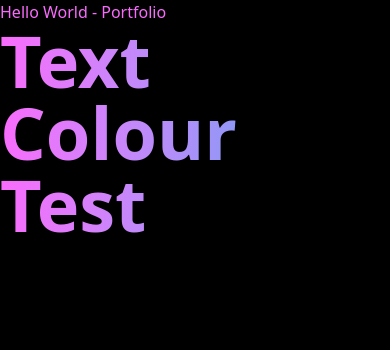
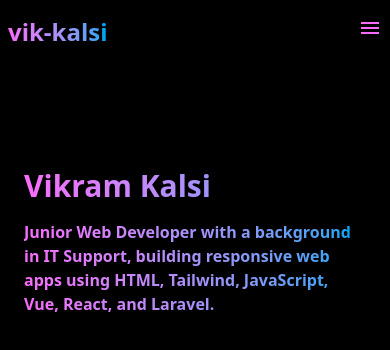
Before and after one commit to vik-kalsi/vik-kalsi-portfolio, a website: page index.html in a window 390 px wide. Drawn offline with Linux system fonts and the light colour scheme.

Commit message:
Hero Section Mobile

```diff
--- a/index.html
+++ b/index.html
@@ -8,11 +8,21 @@
 </head>
 
 <body class="bg-black text-[#F96BFC]">
-    <h1>Hello World - Portfolio</h1>
+
+    <div class="mt-4 flex justify-between mx-2">
+        <h1 class="font-bold text-2xl text-transparent bg-clip-text bg-linear-to-r from-[#F96BFC] to-sky-500">vik-kalsi</h1>
+
+        <svg class="block md:hidden cursor-pointer" xmlns="http://www.w3.org/2000/svg" height="24px" viewBox="0 0 24 24" width="24px" fill="#F96BFC"> <path d="M0 0h24v24H0V0z" fill="none"></path><path d="M3 18h18v-2H3v2zm0-5h18v-2H3v2zm0-7v2h18V6H3z"></path></svg>
+
+        <svg class="hidden md:block cursor-pointer lg:hidden" xmlns="http://www.w3.org/2000/svg" height="48px" viewBox="0 0 24 24" width="48px" fill="#F96BFC"> <path d="M0 0h24v24H0V0z" fill="none"></path><path d="M3 18h18v-2H3v2zm0-5h18v-2H3v2zm0-7v2h18V6H3z"></path></svg>
+    </div>
 
 
-    <p class="font-bold text-7xl text-transparent bg-clip-text bg-linear-to-r from-[#F96BFC] to-sky-500">Text Colour Test</p>
 
+    <div class="mt-24 grid justify-center p-6">
+        <h1 class="font-bold text-3xl text-transparent bg-clip-text bg-linear-to-r from-[#F96BFC] to-sky-500">Vikram Kalsi</h1>
+        <p class="font-bold mt-4 text-transparent bg-clip-text bg-linear-to-r from-[#F96BFC] to-sky-500">Junior Web Developer with a background in IT Support, building responsive web apps using HTML, Tailwind, JavaScript, Vue, React, and Laravel.</p>
+    </div>
 
 </body>
 
--- /dev/null
+++ b/tailwind_build_process.txt
@@ -0,0 +1 @@
+npx @tailwindcss/cli -i ./input.css -o ./output.css --watch
```
Also changed, not shown: output.css.
